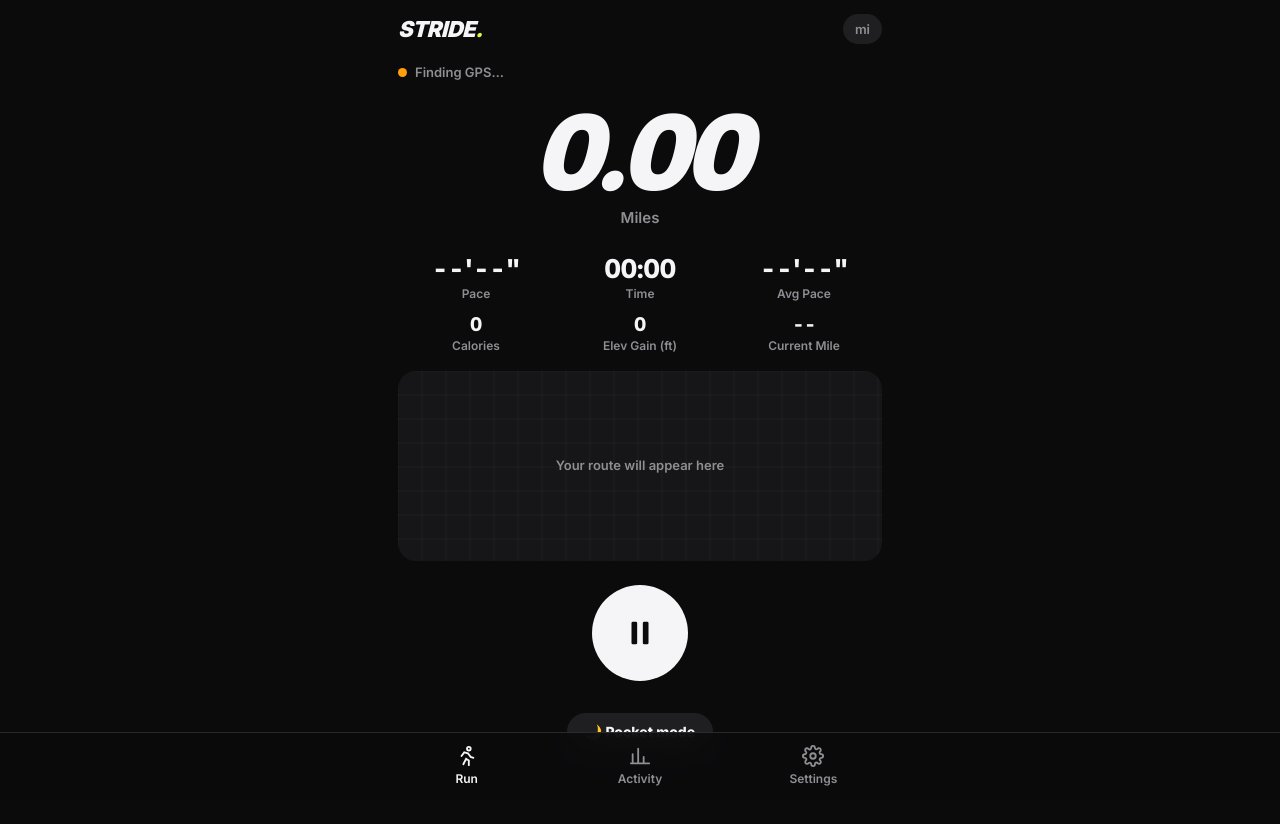
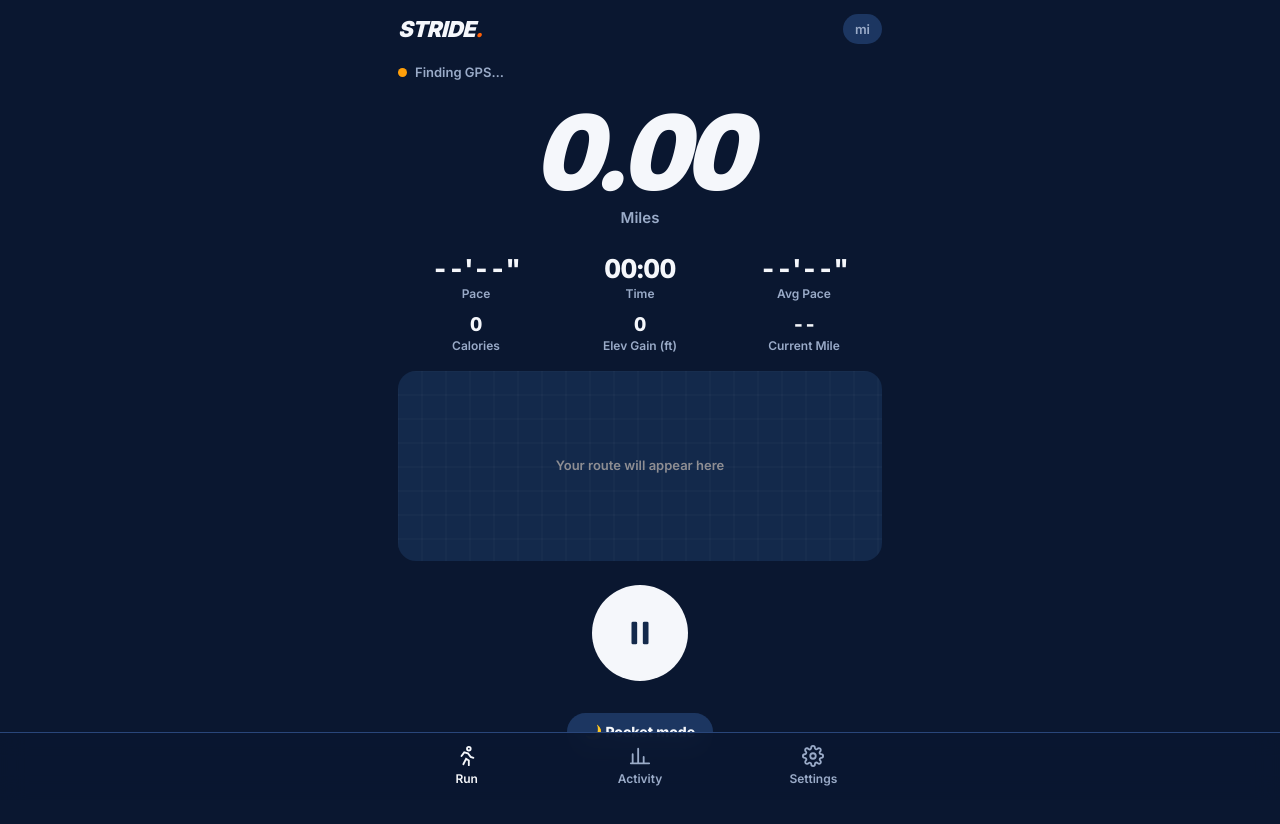
Before and after one commit to hillmer20122013/stride, a plain HTML site: page index.html in a window 1280 px wide. Both pictures are taken after a click on the button "START". Drawn offline with Linux system fonts and the light colour scheme.

Commit message:
Illini color scheme; narrator voice picker with English (India) default
Co-Authored-By: Claude Opus 5.5 <noreply@anthropic.com>
Claude-Session: https://claude.ai/code/session_01FUXuZnmuNKbYoRxqdapC67

```diff
--- a/index.html
+++ b/index.html
@@ -3,7 +3,7 @@
 <head>
 <meta charset="UTF-8">
 <meta name="viewport" content="width=device-width, initial-scale=1, viewport-fit=cover">
-<meta name="theme-color" content="#0b0b0c">
+<meta name="theme-color" content="#0a1730">
 <meta name="apple-mobile-web-app-capable" content="yes">
 <meta name="apple-mobile-web-app-status-bar-style" content="black-translucent">
 <meta name="apple-mobile-web-app-title" content="Stride">
@@ -12,8 +12,8 @@
 <link href="https://fonts.googleapis.com/css2?family=Inter:wght@400;600;800;900&display=swap" rel="stylesheet">
 <style>
   :root{
-    --bg:#0b0b0c; --card:#161618; --card2:#1f1f22; --line:#2a2a2e;
-    --text:#f5f5f7; --dim:#8e8e93; --accent:#d4ff3a; --accent-ink:#0b0b0c;
+    --bg:#0a1730; --card:#13294b; --card2:#1c3661; --line:#29467a;
+    --text:#f5f7fb; --dim:#9aabc8; --accent:#ff5f05; --accent-ink:#ffffff;
     --red:#ff453a; --orange:#ff9f0a;
   }
   *{box-sizing:border-box;-webkit-tap-highlight-color:transparent}
@@ -28,7 +28,7 @@
   .pill{background:var(--card2);border-radius:999px;padding:7px 12px;font-size:13px;font-weight:600;color:var(--dim)}
   main{flex:1;padding:8px 18px 100px}
   nav{position:fixed;bottom:0;left:0;right:0;display:flex;justify-content:center;
-    background:rgba(11,11,12,.92);backdrop-filter:blur(12px);border-top:1px solid var(--line);
+    background:rgba(10,23,48,.94);backdrop-filter:blur(12px);border-top:1px solid var(--line);
     padding-bottom:env(safe-area-inset-bottom);z-index:5}
   nav .inner{display:flex;max-width:520px;width:100%}
   nav button{flex:1;padding:12px 0 14px;font-size:12px;font-weight:600;color:var(--dim);display:flex;flex-direction:column;align-items:center;gap:4px}
@@ -48,11 +48,13 @@
   .stat .v{font-size:26px;font-weight:800;font-variant-numeric:tabular-nums;letter-spacing:-.5px}
   .stat .l{font-size:12px;color:var(--dim);font-weight:600;margin-top:2px}
   .stats.sm .v{font-size:19px}
+  .totals .stat .l{color:rgba(255,255,255,.8)}
+  select{background:var(--card2);border:0;color:var(--text);font:inherit;font-size:14px;padding:8px;border-radius:8px;max-width:170px}
   canvas.route{width:100%;height:190px;background:var(--card);border-radius:18px;display:block}
   .controls{display:flex;justify-content:center;align-items:center;gap:22px;margin:24px 0 8px}
   .btn-round{width:96px;height:96px;border-radius:50%;font-weight:900;font-size:17px;letter-spacing:.5px;display:flex;align-items:center;justify-content:center;position:relative}
-  .btn-go{background:var(--accent);color:var(--accent-ink);width:132px;height:132px;font-size:24px;font-style:italic;box-shadow:0 0 40px rgba(212,255,58,.25)}
-  .btn-pause{background:var(--text);color:var(--bg)}
+  .btn-go{background:var(--accent);color:var(--accent-ink);width:132px;height:132px;font-size:24px;font-style:italic;box-shadow:0 0 40px rgba(255,95,5,.35)}
+  .btn-pause{background:var(--text);color:#13294b}
   .btn-stop{background:var(--card2);color:var(--text);overflow:hidden}
   .btn-stop .fill{position:absolute;inset:0;background:var(--red);transform:scaleY(0);transform-origin:bottom;border-radius:50%}
   .btn-stop span{position:relative;font-size:13px;line-height:1.15}
@@ -70,11 +72,11 @@
   .bar{height:8px;border-radius:4px;background:var(--accent)}
 
   /* HISTORY */
-  .totals{background:linear-gradient(135deg,#1c1f10,#161618);border:1px solid #2c3315;border-radius:20px;padding:18px;margin-top:8px}
+  .totals{background:linear-gradient(135deg,#ff5f05 0%,#c94a00 55%,#13294b 100%);border:1px solid #ff7a33;border-radius:20px;padding:18px;margin-top:8px}
   .totals .tnum{font-size:54px;font-weight:900;font-style:italic;letter-spacing:-2px;line-height:1}
   .seg{display:flex;background:var(--card2);border-radius:10px;padding:3px;margin-bottom:14px}
   .seg button{flex:1;padding:7px 0;border-radius:8px;font-size:13px;font-weight:700;color:var(--dim)}
-  .seg button.on{background:var(--text);color:var(--bg)}
+  .seg button.on{background:var(--accent);color:var(--accent-ink)}
   .runcard{display:flex;gap:14px;align-items:center;background:var(--card);border-radius:16px;padding:12px;margin-bottom:10px;width:100%;text-align:left}
   .runcard canvas{width:64px;height:64px;border-radius:12px;background:var(--card2);flex:none}
   .runcard .t{font-size:13px;color:var(--dim);font-weight:600}
@@ -158,7 +160,7 @@
       </div>
       <div class="totals">
         <div class="tnum" id="totDist">0.0</div>
-        <div style="color:var(--dim);font-weight:600;font-size:14px;margin-top:4px" id="totLbl">Miles this week</div>
+        <div style="color:rgba(255,255,255,.85);font-weight:600;font-size:14px;margin-top:4px" id="totLbl">Miles this week</div>
         <div class="stats sm" style="margin:16px 0 0">
           <div class="stat"><div class="v" id="totRuns">0</div><div class="l">Runs</div></div>
           <div class="stat"><div class="v" id="totPace">--'--"</div><div class="l">Avg Pace</div></div>
@@ -174,7 +176,11 @@
       <div class="sec" style="margin-top:6px">Preferences</div>
       <div class="row"><div>Units</div>
         <div class="seg small" id="unitSeg"><button data-u="mi">Miles</button><button data-u="km">Km</button></div></div>
-      <div class="row"><div>Audio feedback<small>Spoken split every mile/km</small></div><button class="toggle" id="tAudio"></button></div>
+      <div class="row"><div>Mile callouts<small>Narrator announces every mile/km</small></div><button class="toggle" id="tAudio"></button></div>
+      <div class="row"><div>Narrator voice</div><select id="voiceSel"><option value="">Auto</option></select></div>
+      <div class="row"><div>Voice style</div><div class="seg small" id="styleSeg" style="width:150px"><button data-s="normal">Normal</button><button data-s="smooth">Smooth</button></div></div>
+      <div class="row"><div>Hear the narrator</div><button class="btn-sm" id="voiceTest">▶ Test</button></div>
+      <div class="hint" id="voiceHint" style="text-align:left;margin:-2px 4px 8px"></div>
       <div class="row"><div>3-second countdown</div><button class="toggle" id="tCount"></button></div>
       <div class="row"><div>Auto-pause<small>Pauses when you stop moving</small></div><button class="toggle" id="tAuto"></button></div>
       <div class="row"><div>Keep screen on<small>Needed for GPS in a browser</small></div><button class="toggle" id="tWake"></button></div>
@@ -240,7 +246,7 @@ const store = {
   get(k, d){ try{ const v = localStorage.getItem("stride_"+k); return v==null ? d : JSON.parse(v); }catch(e){ return d; } },
   set(k, v){ try{ localStorage.setItem("stride_"+k, JSON.stringify(v)); return true; }catch(e){ return false; } }
 };
-const settings = Object.assign({unit:"mi", audio:true, countdown:true, autopause:false, wake:true, weight:170, heightIn:null, age:null, sex:"", mode:"gps", strideCal:1, gpsOn:true}, store.get("settings", {}));
+const settings = Object.assign({unit:"mi", audio:true, countdown:true, autopause:false, wake:true, weight:170, heightIn:null, age:null, sex:"", mode:"gps", strideCal:1, gpsOn:true, voice:"", voiceStyle:"smooth"}, store.get("settings", {}));
 let runs = store.get("runs", []);
 const saveSettings = () => store.set("settings", settings);
 const saveRuns = () => store.set("runs", runs);
@@ -299,9 +305,40 @@ function modal(title, text, actions){
 }
 
 /* ---------- speech ---------- */
-function say(text){
-  if(!settings.audio) return;
-  try{ const u = new SpeechSynthesisUtterance(text); u.rate = 1; speechSynthesis.cancel(); speechSynthesis.speak(u); }catch(e){}
+let voices = [];
+function loadVoices(){
+  try{ voices = speechSynthesis.getVoices().filter(v => /^en[-_]/i.test(v.lang)); }catch(e){ voices = []; }
+  renderVoiceSelect();
+}
+try{ speechSynthesis.onvoiceschanged = loadVoices; }catch(e){}
+function pickVoice(){
+  if(settings.voice){ const v = voices.find(v => v.voiceURI === settings.voice); if(v) return v; }
+  // default narrator: English (India) female, then British English female
+  const inF = voices.filter(v => /en[-_]IN/i.test(v.lang));
+  return inF.find(v => /veena|isha|lekha|female/i.test(v.name)) || inF.find(v => !/rishi|male/i.test(v.name)) || inF[0]
+    || voices.find(v => /en[-_]GB/i.test(v.lang) && /kate|serena|stephanie|martha|female/i.test(v.name))
+    || voices.find(v => /en[-_]GB/i.test(v.lang)) || null;
+}
+function say(text, force){
+  if(!settings.audio && !force) return;
+  try{
+    const u = new SpeechSynthesisUtterance(text), v = pickVoice();
+    if(v){ u.voice = v; u.lang = v.lang; } else u.lang = "en-IN";
+    const smooth = settings.voiceStyle === "smooth";
+    u.rate = smooth ? 0.9 : 1; u.pitch = smooth ? 0.9 : 1;
+    speechSynthesis.cancel(); speechSynthesis.speak(u);
+  }catch(e){}
+}
+function renderVoiceSelect(){
+  const sel = document.getElementById("voiceSel"); if(!sel) return;
+  const auto = pickVoice();
+  sel.innerHTML = `<option value="">Auto${auto ? " (" + auto.name + ")" : ""}</option>` +
+    voices.slice().sort((a,b) => (/IN/.test(b.lang) - /IN/.test(a.lang)) || a.lang.localeCompare(b.lang) || a.name.localeCompare(b.name))
+      .map(v => `<option value="${v.voiceURI.replace(/"/g,"&quot;")}">${v.name} · ${v.lang.replace("_","-")}</option>`).join("");
+  sel.value = voices.some(v => v.voiceURI === settings.voice) ? settings.voice : "";
+  const hasIN = voices.some(v => /en[-_]IN/i.test(v.lang));
+  document.getElementById("voiceHint").textContent = hasIN ? "" :
+    "No English (India) voice installed yet. iPhone Settings → Accessibility → Spoken Content → Voices → English → English (India) → download Veena.";
 }
 function spokenTime(ms){
   const s = Math.round(ms/1000), h = Math.floor(s/3600), m = Math.floor(s%3600/60), sec = s%60;
@@ -697,7 +734,7 @@ function drawRoute(cv, pts, live, label){
   const cx = (minLon+maxLon)/2, cy = (minLat+maxLat)/2;
   const X = lon => w/2 + (lon-cx)*k*sc, Y = lat => h/2 - (lat-cy)*sc;
   g.lineJoin = g.lineCap = "round"; g.lineWidth = Math.min(w,h) > 100 ? 4.5 : 2.5;
-  g.strokeStyle = "#d4ff3a"; g.shadowColor = "rgba(212,255,58,.5)"; g.shadowBlur = Math.min(w,h) > 100 ? 8 : 0;
+  g.strokeStyle = "#ff5f05"; g.shadowColor = "rgba(255,95,5,.55)"; g.shadowBlur = Math.min(w,h) > 100 ? 8 : 0;
   g.beginPath(); let seg = null;
   pts.forEach(p => { if(p[3] !== seg){ g.moveTo(X(p[1]),Y(p[0])); seg = p[3]; } else g.lineTo(X(p[1]),Y(p[0])); });
   g.stroke(); g.shadowBlur = 0;
@@ -896,6 +933,17 @@ $("saveProfile").onclick = () => {
 };
 loadProfile();
 $("demoBtn").onclick = startDemo;
+$("voiceSel").onchange = e => { settings.voice = e.target.value; saveSettings(); say("Hello. I'll be your narrator today.", true); };
+document.querySelectorAll("#styleSeg button").forEach(b => {
+  b.classList.toggle("on", b.dataset.s === settings.voiceStyle);
+  b.onclick = () => { settings.voiceStyle = b.dataset.s; saveSettings();
+    document.querySelectorAll("#styleSeg button").forEach(x => x.classList.toggle("on", x === b)); };
+});
+$("voiceTest").onclick = () => {
+  const u = settings.unit === "mi" ? "mile" : "kilometer";
+  say(`1 ${u}. Time, 9 minutes 32 seconds. Last split, 9 minutes 32 seconds per ${u}. Lovely pace. Keep it going.`, true);
+};
+loadVoices();
 document.querySelectorAll("#modeSeg button").forEach(b => b.onclick = () => {
   if(run.state !== "idle") return;
   settings.mode = b.dataset.m; saveSettings();
```
